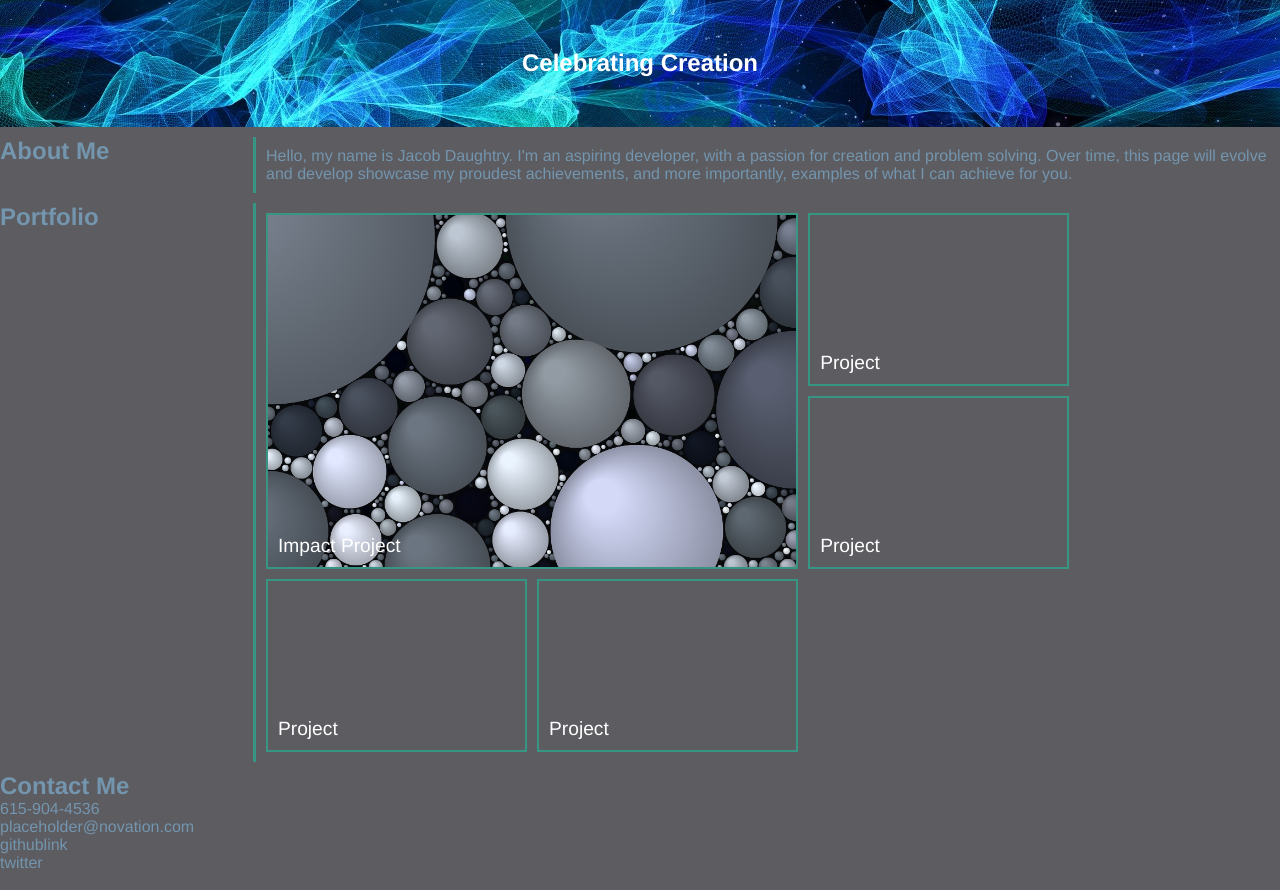
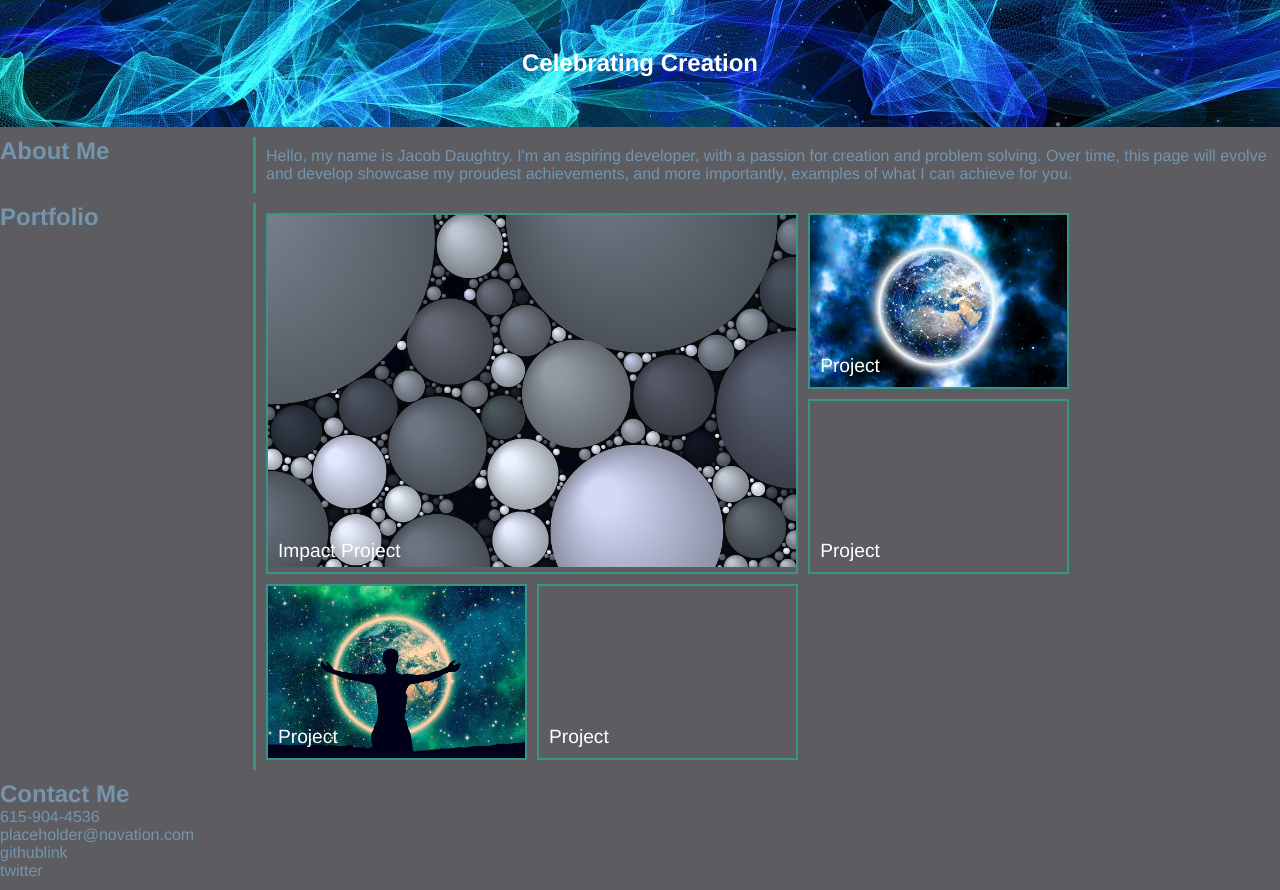
Before and after one commit to akutozo/NOVAtion, a plain HTML site: page index.html in a window 1280 px wide. Shown: the part 83-973 px from the top of the page. Drawn offline with Linux system fonts and the light colour scheme.

Commit message:
Updating Projects

```diff
--- a/index.html
+++ b/index.html
@@ -78,12 +78,14 @@
                     </div>
                     <!-- Additional Projects -->
                     <div class="portfolio-grid-item project-1">
+                        <a href="#"><img src="./assets/images/digitization-5194815_1920.jpg" alt=""></a>
                         <p><a href="#">Project</a></p>
                     </div>
                     <div class="portfolio-grid-item project-2">
                         <p><a href="#">Project</a></p>
                     </div>
                     <div class="portfolio-grid-item project-3">
+                        <a href="#"><img src="./assets/images/digitization-5194816_1920.jpg" alt=""></a>
                         <p><a href="#">Project</a></p>
                     </div>
                     <div class="portfolio-grid-item project-4">
```
